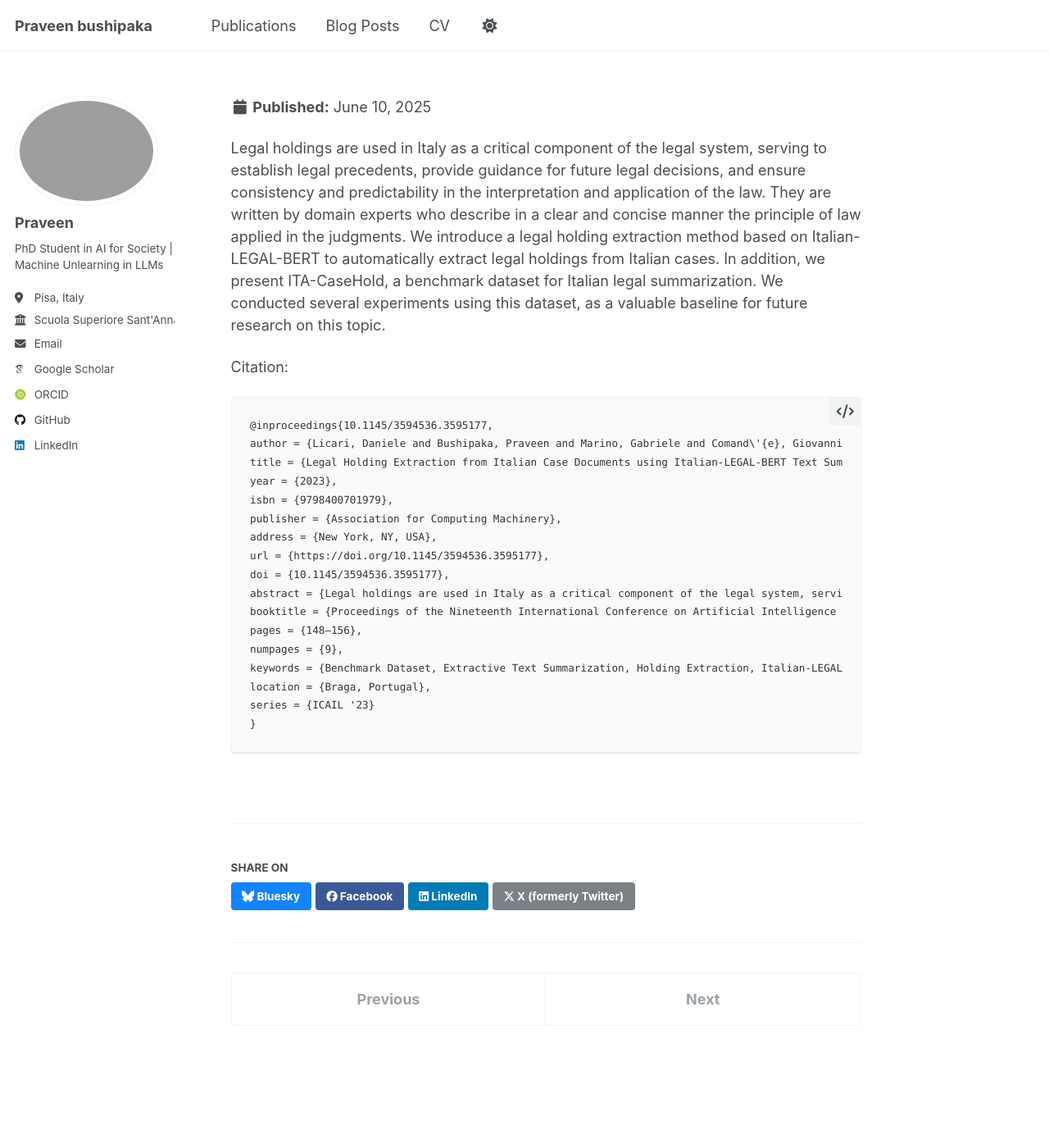
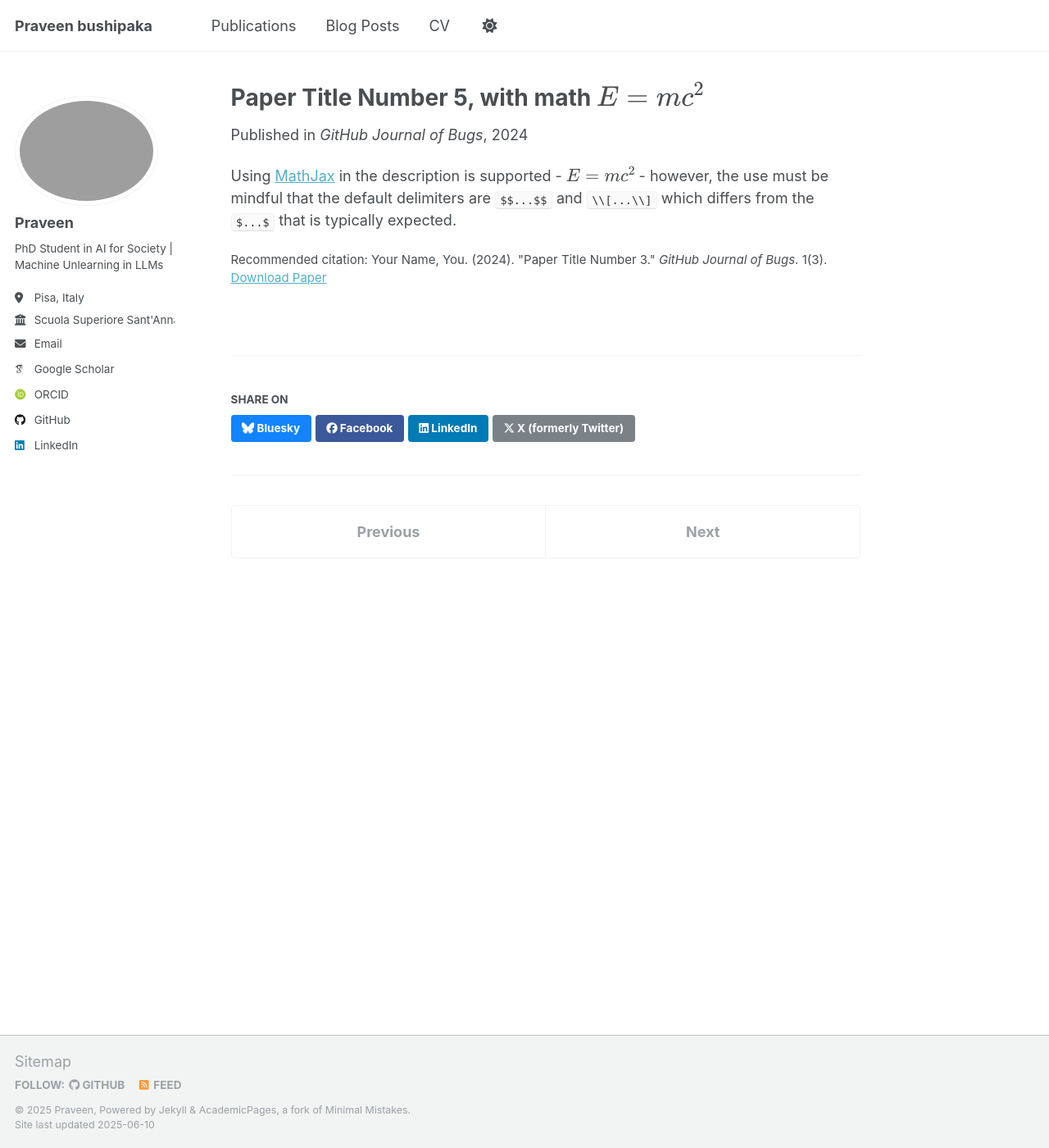
Before and after one commit to praveensonu/praveensonu.github.io, a Jekyll site: the page built from _publications/2025-06-08-paper-title-number-5.md, in a window 1280 px wide and 1400 px high. Shown: the whole window at 82% size. Built offline with Jekyll 4.4.1, drawn with Linux system fonts in a browser that asks for light colours; some web fonts are replaced.

Commit message:
Update 2025-06-08-paper-title-number-5.md

````diff
--- a/_publications/2025-06-08-paper-title-number-5.md
+++ b/_publications/2025-06-08-paper-title-number-5.md
@@ -1,37 +1,13 @@
 ---
-title: "Legal Holding Extraction from Italian Case Documents using Italian-LEGAL-BERT Text Summarization"
+title: "Paper Title Number 5, with math $$E=mc^2$$"
 collection: publications
 category: conferences
-permalink: /publication/Legal Holding Summarization
-excerpt: 'This paper is a part of giustizia agile project (an Italian nation wide project to fasten the Judicial system using AI. In this paper we provide a novel legal holding documents summarization technique with Italian-LEGAL-BERT. The paper was accepted to 19th Internation Conference on AI and Law (ICAIL '23) '
-date: 2023-09-07
-venue: 'ICAIL-23'
-paperurl: 'https://dl.acm.org/doi/abs/10.1145/3594536.3595177'
-citation: 'Daniele Licari, Praveen Bushipaka, Gabriele Marino, Giovanni Comandé, Tommaso Cucinotta'
+permalink: /publication/2024-02-17-paper-title-number-4
+excerpt: 'This paper is about a famous math equation, $$E=mc^2$$'
+date: 2024-02-17
+venue: 'GitHub Journal of Bugs'
+paperurl: 'http://academicpages.github.io/files/paper3.pdf'
+citation: 'Your Name, You. (2024). &quot;Paper Title Number 3.&quot; <i>GitHub Journal of Bugs</i>. 1(3).'
 ---
 
-Legal holdings are used in Italy as a critical component of the legal system, serving to establish legal precedents, provide guidance for future legal decisions, and ensure consistency and predictability in the interpretation and application of the law. They are written by domain experts who describe in a clear and concise manner the principle of law applied in the judgments.
-We introduce a legal holding extraction method based on Italian-LEGAL-BERT to automatically extract legal holdings from Italian cases. In addition, we present ITA-CaseHold, a benchmark dataset for Italian legal summarization. We conducted several experiments using this dataset, as a valuable baseline for future research on this topic.
-
-
-Citation:
-
-```
-@inproceedings{10.1145/3594536.3595177,
-author = {Licari, Daniele and Bushipaka, Praveen and Marino, Gabriele and Comand\'{e}, Giovanni and Cucinotta, Tommaso},
-title = {Legal Holding Extraction from Italian Case Documents using Italian-LEGAL-BERT Text Summarization},
-year = {2023},
-isbn = {9798400701979},
-publisher = {Association for Computing Machinery},
-address = {New York, NY, USA},
-url = {https://doi.org/10.1145/3594536.3595177},
-doi = {10.1145/3594536.3595177},
-abstract = {Legal holdings are used in Italy as a critical component of the legal system, serving to establish legal precedents, provide guidance for future legal decisions, and ensure consistency and predictability in the interpretation and application of the law. They are written by domain experts who describe in a clear and concise manner the principle of law applied in the judgments.We introduce a legal holding extraction method based on Italian-LEGAL-BERT to automatically extract legal holdings from Italian cases. In addition, we present ITA-CaseHold, a benchmark dataset for Italian legal summarization. We conducted several experiments using this dataset, as a valuable baseline for future research on this topic.},
-booktitle = {Proceedings of the Nineteenth International Conference on Artificial Intelligence and Law},
-pages = {148–156},
-numpages = {9},
-keywords = {Benchmark Dataset, Extractive Text Summarization, Holding Extraction, Italian-LEGAL-BERT},
-location = {Braga, Portugal},
-series = {ICAIL '23}
-}
-```
+Using [MathJax](https://www.mathjax.org/) in the description is supported - $$E=mc^2$$ - however, the use must be mindful that the default delimiters are `$$...$$` and `\\[...\\]` which differs from the `$...$` that is typically expected.
````
